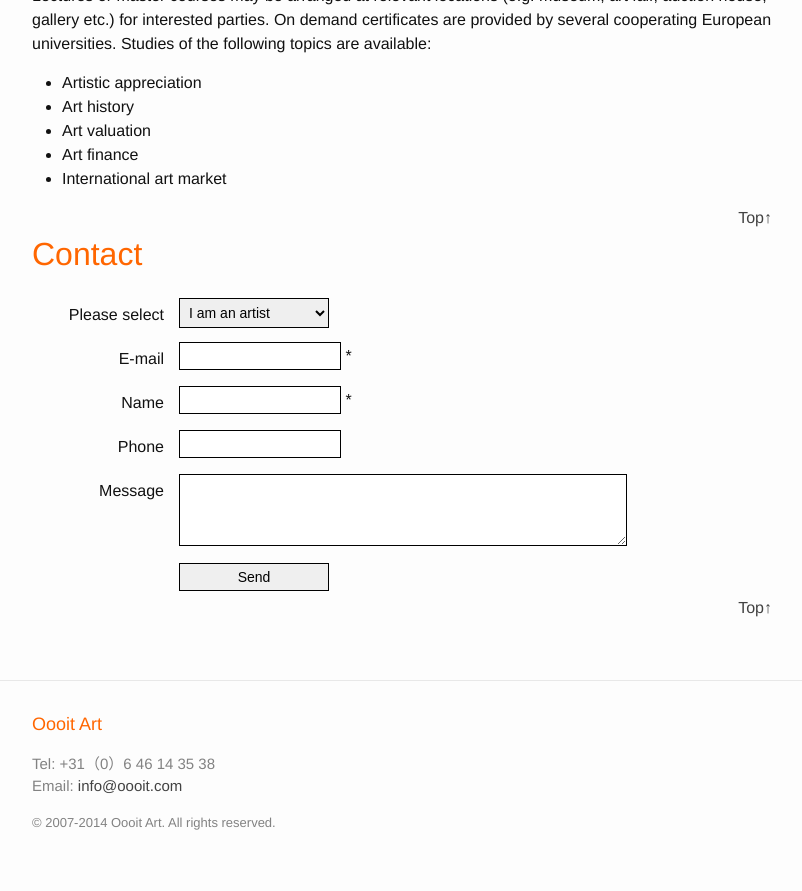
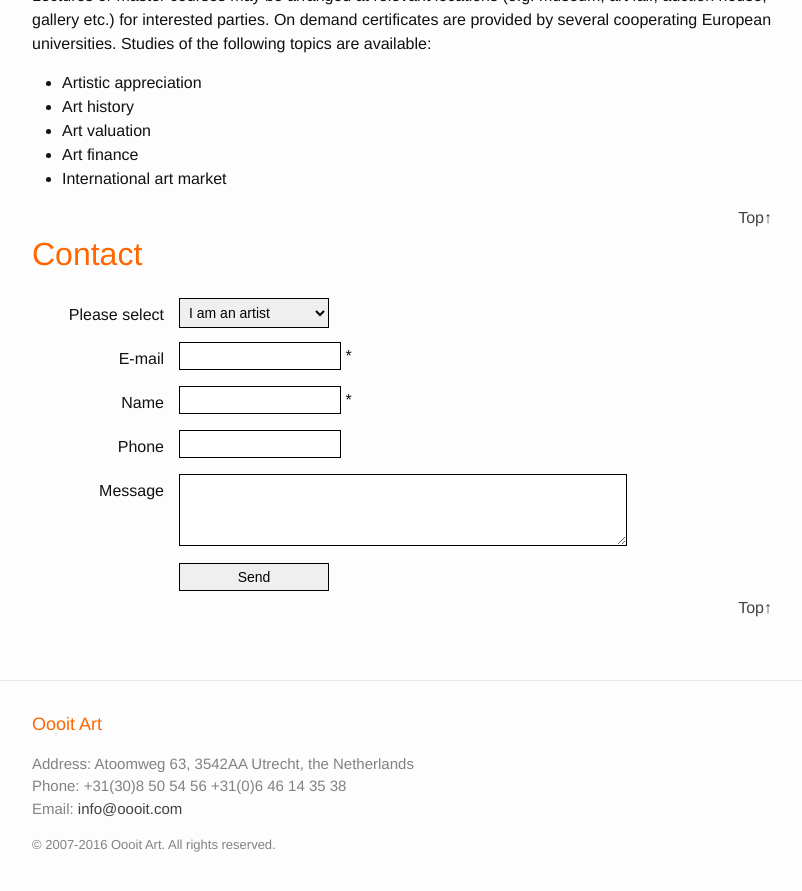
Before and after one commit to emj365/oooit, a Jekyll site: the page built from index.html, in a window 1280 px wide and 900 px high, scrolled down 3689 px. Shown: the top 891 px of the window, without its empty margins (238-1040 px from the left). Built offline with Jekyll 4.4.1, drawn with Linux system fonts in a browser that asks for light colours.

Commit message:
update contact information

```diff
--- a/_config.yml
+++ b/_config.yml
@@ -1,7 +1,10 @@
 # Site settings
 title: Oooit Art
+address: "Atoomweg 63, 3542AA Utrecht, the Netherlands"
 email: info@oooit.com
-phone: +31（0）6 46 14 35 38
+phone: +31(30)8 50 54 56
+mobile: +31(0)6 46 14 35 38
+
 description: > # this means to ignore newlines until "baseurl:"
   Oooit Art was established in the Netherlands in January 2007 to support auspicious visual artists;
   to promote art and cultural exchange between countries;
--- a/_includes/footer.html
+++ b/_includes/footer.html
@@ -5,12 +5,13 @@
     <h2 class="footer-heading">{{ site.title }}</h2>
 
     <div class="footer-col-wrapper">
-      <div class="footer-col  footer-col-1">
+      <div class="footer-col">
         <ul class="contact-list">
-          <li>Tel: {{ site.phone }}</li>
+          <li>Address: {{ site.address }}</li>
+          <li>Phone: {{ site.phone }} {{ site.mobile }}</li>
           <li>Email: <a href="mailto:{{ site.email }}">{{ site.email }}</a></li>
         </ul>
-        <div style="font-size: small">© 2007-2014 Oooit Art. All rights reserved.</a></div>
+        <div style="font-size: small">© 2007-2016 Oooit Art. All rights reserved.</a></div>
       </div>
 
       <div class="footer-col  footer-col-2">
```
Also changed, not shown: 2 other files.
